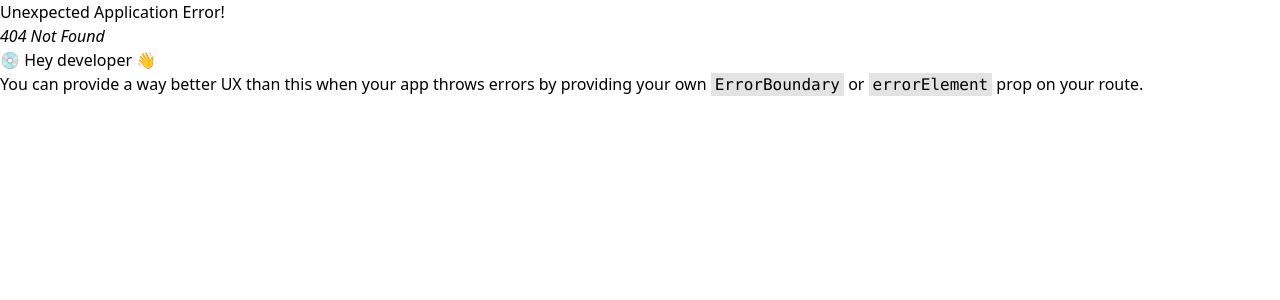
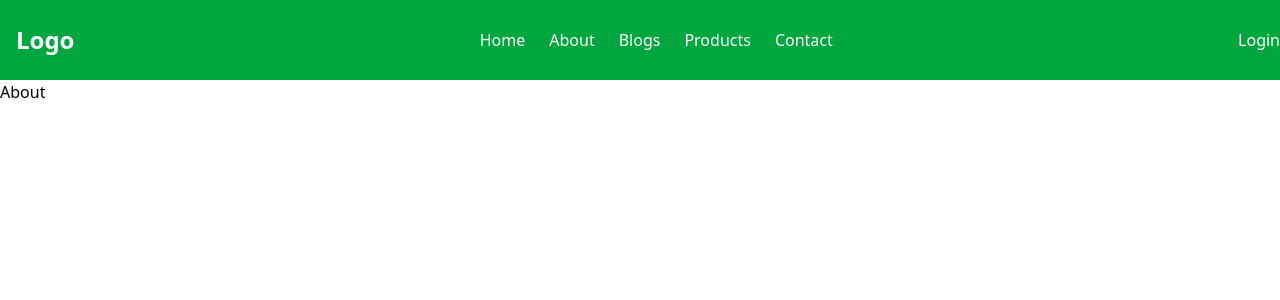
Before and after one commit to HasibCoderLab/React-Project-02, a React (Vite) app: page /About in a window 1280 px wide. Before the commit this address had no page. Shown: the top 300 px of the page. Built offline with nearby package versions, Linux system fonts and the light colour scheme.

Commit message:
Fixed <Outlet>

```diff
--- /dev/null
+++ b/src/components/Home/Home.jsx
@@ -0,0 +1,9 @@
+import React from 'react'
+
+const Home = () => {
+  return (
+    <div>Home</div>
+  )
+}
+
+export default Home
--- a/src/components/Navbar/Navbar.jsx
+++ b/src/components/Navbar/Navbar.jsx
@@ -28,7 +28,7 @@ const Navbar = () => {
 
                 <ul className=' hidden  md:flex  space-x-4  md:space-x-6 hover:cursor-pointer'>
 
-                    <Link>Home </Link>
+                    <Link to={"/"}>Home </Link>
                     <Link>About </Link>
                     <Link>Blogs </Link>
                     <Link>Products </Link>
--- a/src/components/Root.jsx
+++ b/src/components/Root.jsx
@@ -1,10 +1,12 @@
 import React from 'react'
 import Navbar from './Navbar/Navbar'
+import { Outlet } from 'react-router'
 
 const Root = () => {
   return (
     <div>
         <Navbar></Navbar>
+        <Outlet></Outlet>
     </div>
   )
 }
--- a/src/components/Route.jsx
+++ b/src/components/Route.jsx
@@ -1,9 +1,38 @@
 import { createBrowserRouter } from "react-router";
 import Root from "./Root"
-const router  = createBrowserRouter([
+import Home from "./Home/Home"
+import About from "./About/About"
+import Blogs from "./Blogs/Blogs"
+import Products from "./Products/Products"
+import Contact from "./Contact/Contact"
+
+
+const router = createBrowserRouter([
     {
-        path:"/",
-        Component: Root
+        path: "/",
+        Component: Root,
+        children: [
+            {
+                index: true,
+                Component: Home
+            },
+            {
+                path: "About",
+                Component:  About
+            },
+            {
+                path: "Blogs",
+                Component: Blogs
+            },
+            {
+                path: "Products",
+                Component: Products
+            },
+            {
+                index: "Contact",
+                Component: Contact
+            }
+        ]
     }
 ]);
 
```
